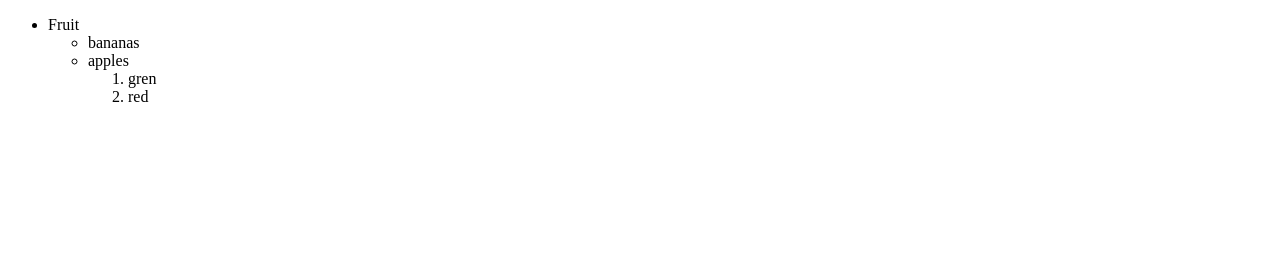
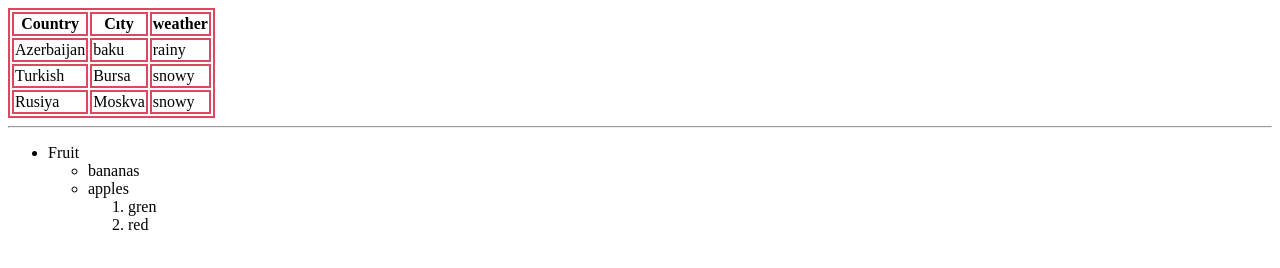
Before and after one commit to AliyevaSalala/CodeAcademy-Classworks, a plain HTML site: page 01.FirstHtmlTask/index.html in a window 1280 px wide. Drawn offline with Linux system fonts and the light colour scheme.

Commit message:
table added

```diff
--- a/01.FirstHtmlTask/index.html
+++ b/01.FirstHtmlTask/index.html
@@ -6,7 +6,47 @@
     <meta name="viewport" content="width=device-width, initial-scale=1.0">
     <title>Document</title>
 </head>
+<style>
+    table,
+    th,
+    td{
+        border: 2px solid rgb(219, 73, 97);
+    }
+
+</style>
 <body>
+    <table>
+        <thead>
+            <tr>
+                <th>Country</th>
+                <th>Cıty</th>
+                <th>weather</th>
+              </tr>
+        </thead>
+        <tbody>
+            <tr>
+                <td>Azerbaijan</td>
+                <td>baku</td>
+                <td>rainy</td>
+            </tr>
+        </tbody>
+        <tbody>
+            <tr>
+                <td>Turkish</td>
+                <td>Bursa</td>
+                <td>snowy</td>
+            </tr>
+        </tbody>
+        <tbody>
+            <tr>
+                <td>Rusiya</td>
+                <td>Moskva</td>
+                <td>snowy</td>
+            </tr>
+        </tbody>
+    </table>
+    <hr>
+
     <!-- <ul style="list-style-type: square;">
        <li>Frontend</li>
            <ul>
```
